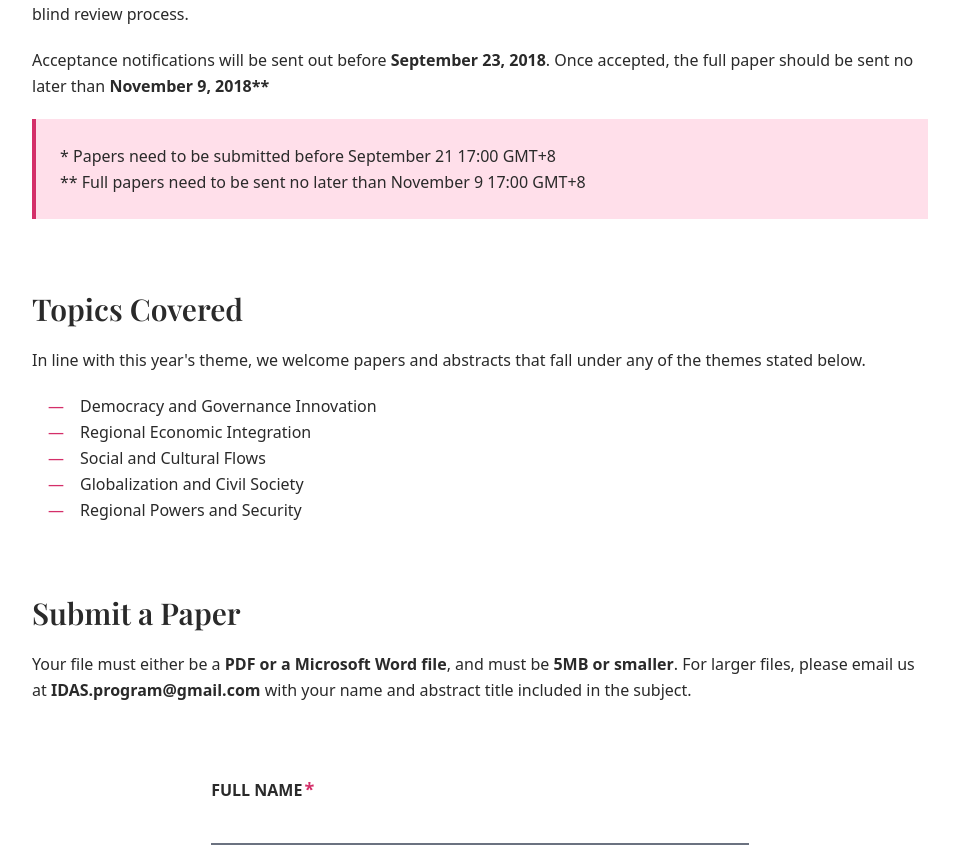
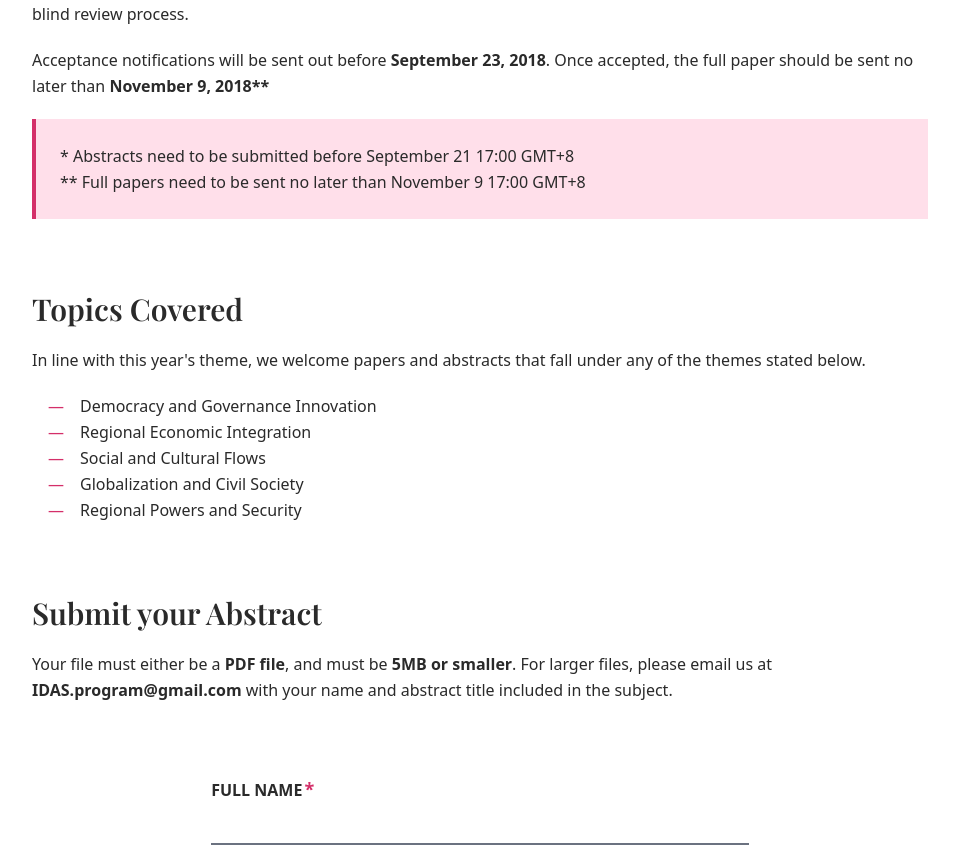
Before and after one commit to msunji/idas-conf, a Next.js app: page /submissions in a window 1280 px wide. Shown: the part 603-1469 px from the top of the page, without its empty margins (224-1183 px from the left). Built offline with nearby package versions, Linux system fonts and the light colour scheme.

Commit message:
Edit copy and fix form
- Send out form data in FormData object for easier parsing
- Edit page copy

```diff
--- a/pages/submissions.js
+++ b/pages/submissions.js
@@ -51,11 +51,6 @@ const Submissions = () => {
   } = useForm({ resolver: yupResolver(schema) });
 
   const onSubmit = async (data, e) => {
-    // const formData = new FormData();
-
-    // for (const name in data) {
-    //   formData.append(name, data[name]);
-    // }
     e.preventDefault();
     await fetch('/api/submission', {
       method: 'POST',
@@ -87,7 +82,8 @@ const Submissions = () => {
             should be sent no later than <strong>November 9, 2018**</strong>
           </p>
           <Highlight>
-            * Papers need to be submitted before September 21 17:00 GMT+8 <br />
+            * Abstracts need to be submitted before September 21 17:00 GMT+8{' '}
+            <br />
             ** Full papers need to be sent no later than November 9 17:00 GMT+8
           </Highlight>
           <Spacer />
@@ -107,10 +103,9 @@ const Submissions = () => {
             ))}
           </ol>
           <Spacer />
-          <h2>Submit a Paper</h2>
+          <h2>Submit your Abstract</h2>
           <p>
-            Your file must either be a{' '}
-            <strong>PDF or a Microsoft Word file</strong>, and must be{' '}
+            Your file must either be a <strong>PDF file</strong>, and must be{' '}
             <strong>5MB or smaller</strong>. For larger files, please email us
             at <strong>IDAS.program@gmail.com</strong> with your name and
             abstract title included in the subject.
@@ -217,8 +212,7 @@ const Submissions = () => {
                   <input
                     name="file"
                     type="file"
-                    accept="application/pdf,application/msword,
-                            application/vnd.openxmlformats-officedocument.wordprocessingml.document"
+                    accept="application/pdf"
                     className="mt-2 cursor-pointer block w-full text-sm text-gray-500 px-2 border-0 border-b-2 file:mr-4 file:mb-2 file:py-2 file:px-4 file:border-0 file:text-sm file:font-semibold file:bg-blue-50 file:text-blue-700 hover:file:bg-blue-100 focus:ring-0 focus:outline-none"
                     {...register('file')}
                   />
```
